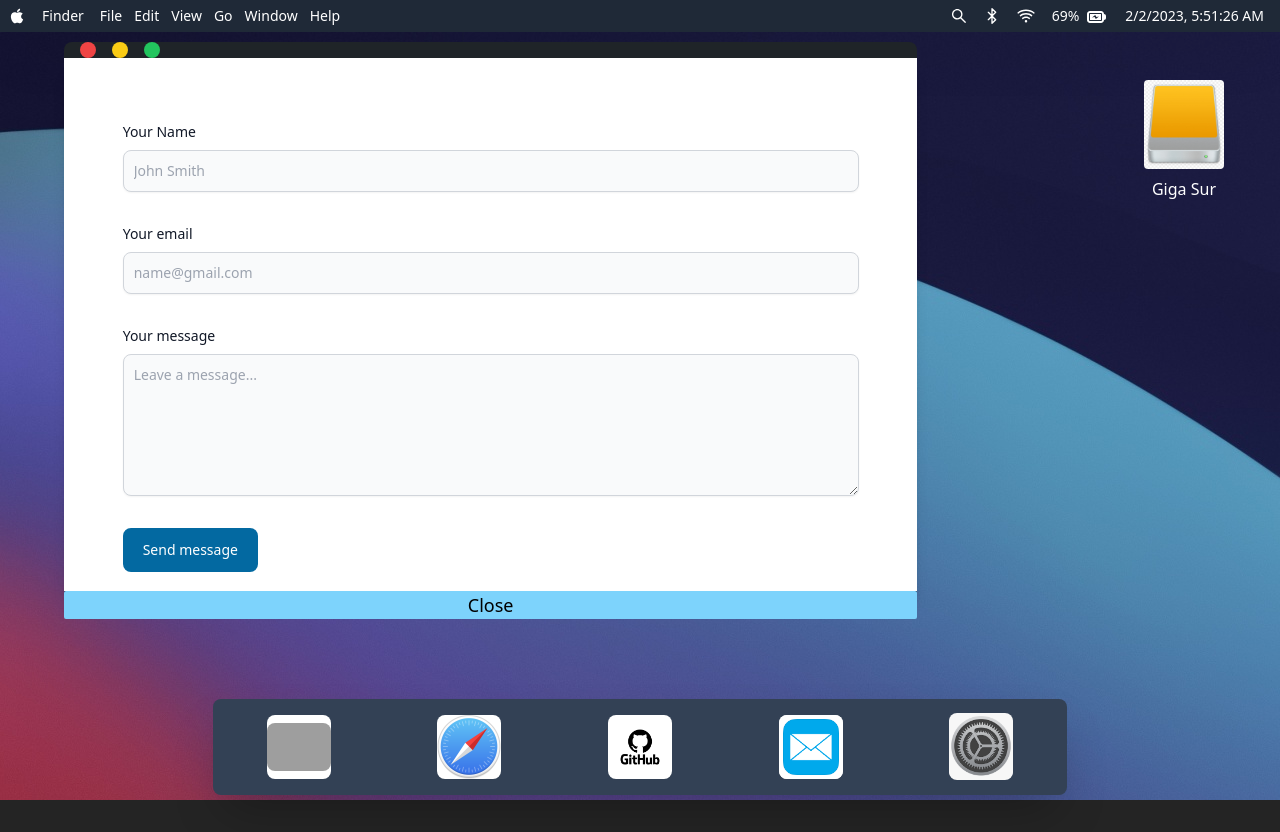
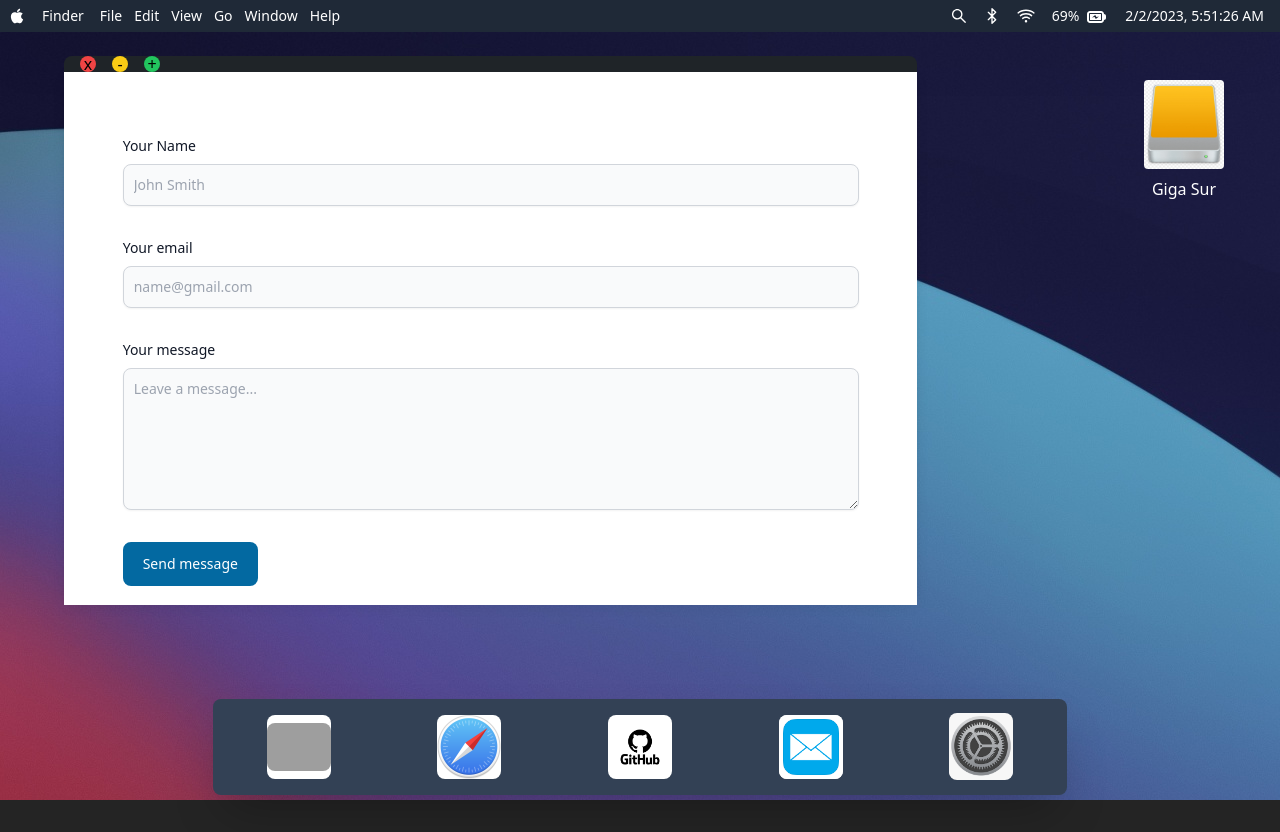
Before and after one commit to SilahicAmil/giga-sur, a React (Vite) app: page / in a window 1280 px wide. Both pictures are taken after a click on the button 810 px from the left and 746 px from the top of the page. Built offline with nearby package versions, Linux system fonts and the light colour scheme; grey boxes are pictures that could not be loaded.

Commit message:
adding X button to contact form

```diff
--- a/components/ModalForm/ModalActions.jsx
+++ b/components/ModalForm/ModalActions.jsx
@@ -1,11 +1,17 @@
-const ModalActions = ({}) => {
+const ModalActions = ({ children }) => {
   return (
     <>
       <div className="flex h-8 w-full items-center rounded-t-lg bg-[#1f2428]">
         <div className="ml-4 flex items-center gap-4">
-          <span className="flex h-4 w-4 items-center justify-center rounded-full bg-red-500 p-2"></span>
-          <span className="flex h-4 w-4 items-center justify-center rounded-full bg-yellow-400 p-2"></span>
-          <span className="flex h-4 w-4 items-center justify-center rounded-full bg-green-500 p-2"></span>
+          <span className="flex h-4 w-4 items-center justify-center rounded-full bg-red-500 p-2">
+            {children}
+          </span>
+          <span className="flex h-4 w-4 items-center justify-center rounded-full bg-yellow-400 p-2">
+            -
+          </span>
+          <span className="flex h-4 w-4 items-center justify-center rounded-full bg-green-500 p-2">
+            +
+          </span>
         </div>
       </div>
     </>
--- a/components/ModalForm/ModalContent.jsx
+++ b/components/ModalForm/ModalContent.jsx
@@ -26,7 +26,8 @@ const ModalContent = ({ children }) => {
   return (
     <>
       <ModalCard>
-        <ModalActions />
+        <ModalActions>{children}</ModalActions>
+
         <section className="h-full w-full bg-white dark:bg-gray-900">
           <div className="mx-auto max-w-screen-md py-8 px-4 lg:py-16">
             <form
@@ -96,9 +97,9 @@ const ModalContent = ({ children }) => {
             ) : undefined}
           </div>
         </section>
-        <div className=" flex h-8 w-full items-center justify-center rounded-sm bg-sky-300 text-lg text-black">
+        {/* <div className=" flex h-8 w-full items-center justify-center rounded-sm bg-sky-300 text-lg text-black">
           {children}
-        </div>
+        </div> */}
       </ModalCard>
     </>
   );
--- a/components/Navigation/BottomNav/BottomNav.jsx
+++ b/components/Navigation/BottomNav/BottomNav.jsx
@@ -39,7 +39,7 @@ const BottomNav = ({}) => {
       {showModal &&
         createPortal(
           <ModalContent>
-            <button onClick={() => setShowModal(false)}>Close</button>
+            <button onClick={() => setShowModal(false)}>x</button>
           </ModalContent>,
 
           modalContent
```
